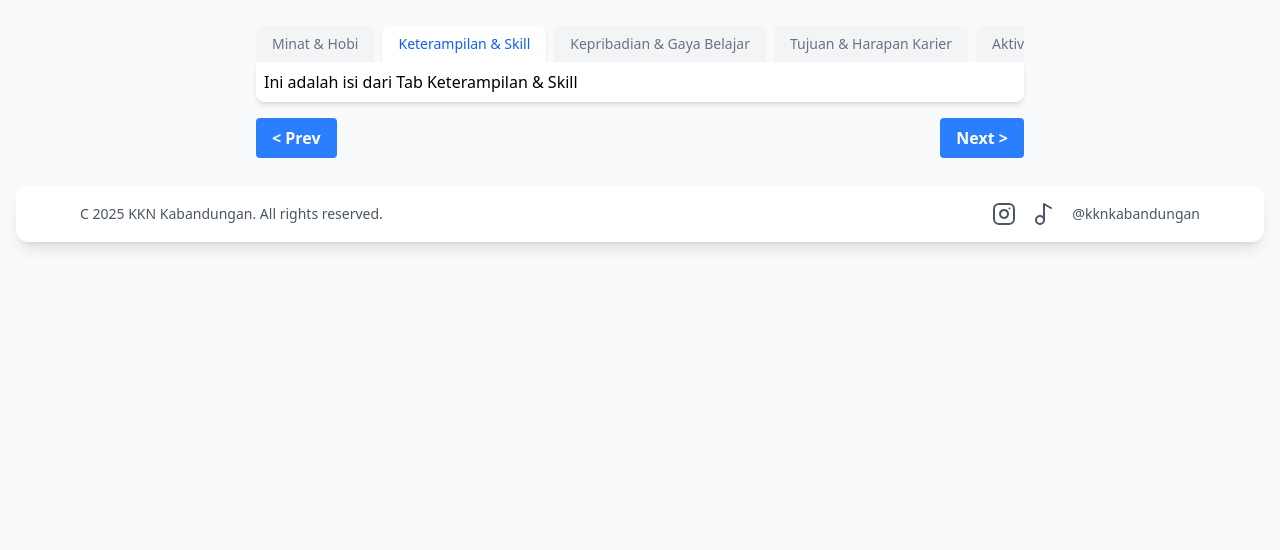
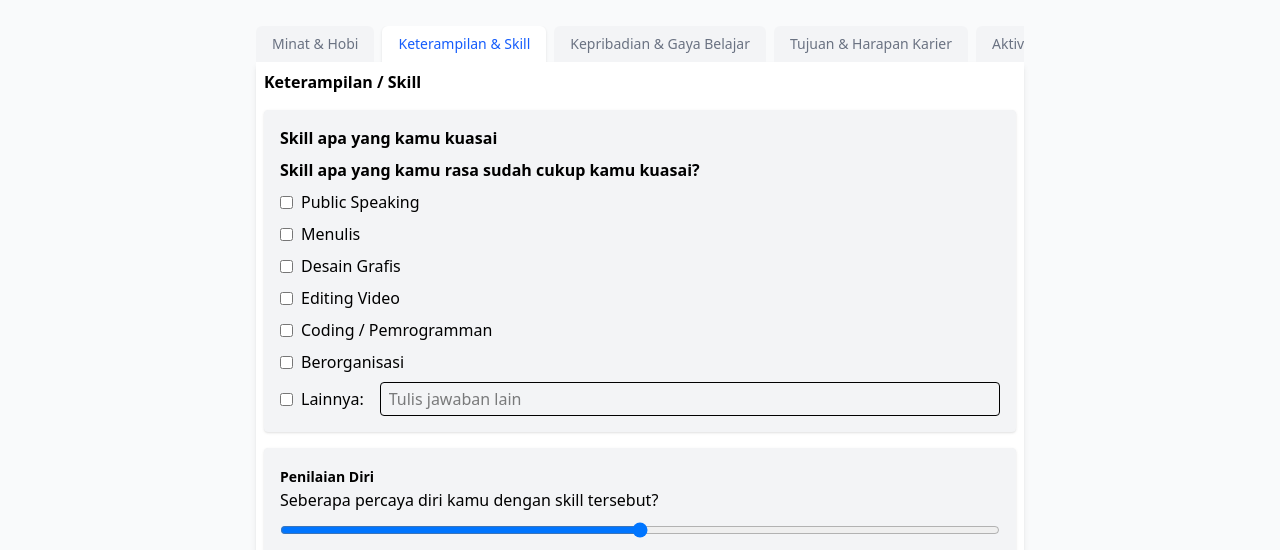
Before and after one commit to adam-gbyte/kknkabandungan, a React (Vite) app: page /pemantapan-karir in a window 1280 px wide. Both pictures are taken after a click on the button "Keterampilan & Skill". Shown: the part 248-798 px from the top of the page. Built offline with nearby package versions, Linux system fonts and the light colour scheme; no server answers.

Commit message:
Update Pemantapan Karir

```diff
--- /dev/null
+++ b/src/components/form/KepribadianDanGayaBelajar.jsx
@@ -0,0 +1,3 @@
+export default function KepribadianDanGayaBelajar() {
+  return <p>Keribadian dan gaya belajar</p>;
+}
--- a/src/components/form/KeterampilanDanSkill.jsx
+++ b/src/components/form/KeterampilanDanSkill.jsx
@@ -1 +1,49 @@
-export default function KeterampilanDdanSkill({}) {}
+import CheckboxGroup from "../CheckboxGroup";
+import Scale from "../Scale";
+
+export default function KeterampilanDanSkill({
+  skill = [],
+  setSkill = () => {},
+  skillLainnya,
+  setSkillLainnya = () => {},
+  skorSkill,
+  setSkorSkill = () => {},
+  belajar,
+  setBelajar = () => {},
+}) {
+  return (
+    <>
+      {/* Keterampilan dan Skill */}
+      <label className="block mb-4">
+        <span className="font-bold">Keterampilan / Skill</span>
+      </label>
+
+      <CheckboxGroup
+        label="Skill apa yang kamu kuasai"
+        soal="Skill apa yang kamu rasa sudah cukup kamu kuasai?"
+        selectedOptions={skill}
+        onChange={setSkill}
+        options={[
+          "Public Speaking",
+          "Menulis",
+          "Desain Grafis",
+          "Editing Video",
+          "Coding / Pemrogramman",
+          "Berorganisasi",
+        ]}
+        showLainnya={true}
+        valueLainnya={skillLainnya}
+        onChangeLainnya={setSkillLainnya}
+      />
+
+      <Scale
+        minNum={1}
+        maxNum={5}
+        soal="Seberapa percaya diri kamu dengan skill tersebut?"
+        label="Penilaian Diri"
+        value={skorSkill}
+        onChange={setSkorSkill}
+      />
+    </>
+  );
+}
--- a/src/pages/PemantapanKarir.jsx
+++ b/src/pages/PemantapanKarir.jsx
@@ -4,9 +4,11 @@ import Dropdown from "../components/Dropdown";
 import Scale from "../components/Scale";
 import CheckboxGroup from "../components/CheckboxGroup";
 import Tabs from "../components/Tabs";
-import MinatDanHobi from "../components/form/MinatDanHobi";
 
 import Footer from "../components/Footer";
+import MinatDanHobi from "../components/form/MinatDanHobi";
+import KeterampilanDanSkill from "../components/form/KeterampilanDanSkill";
+import KepribadianDanGayaBelajar from "../components/form/KepribadianDanGayaBelajar";
 
 export default function PenguatanKarir() {
   // Minat dan Hobi
@@ -18,7 +20,7 @@ export default function PenguatanKarir() {
   const [topikLainnya, setTopikLainnya] = useState("");
 
   // Keterampilan / Skill Saat Ini
-  const [skill, setSkill] = useState("");
+  const [skill, setSkill] = useState([]);
   const [skillLainnya, setSkillLainnya] = useState("");
   const [skorSkill, setSkorSkill] = useState(3);
   const [belajar, setBelajar] = useState("Tidak");
@@ -70,11 +72,22 @@ export default function PenguatanKarir() {
     },
     {
       label: "Keterampilan & Skill",
-      content: <p>Ini adalah isi dari Tab Keterampilan & Skill</p>,
+      content: (
+        <KeterampilanDanSkill
+          skill={skill}
+          setSkill={setSkill}
+          skillLainnya={skillLainnya}
+          setSkillLainnya={setSkillLainnya}
+          skorSkill={skorSkill}
+          setSkorSkill={setSkorSkill}
+          belajar={belajar}
+          setBelajar={setBelajar}
+        />
+      ),
     },
     {
       label: "Kepribadian & Gaya Belajar",
-      content: <p>Ini adalah isi dari Tab Kepribadian & Gaya Belajar</p>,
+      content: <KepribadianDanGayaBelajar />,
     },
     {
       label: "Tujuan & Harapan Karier",
```
